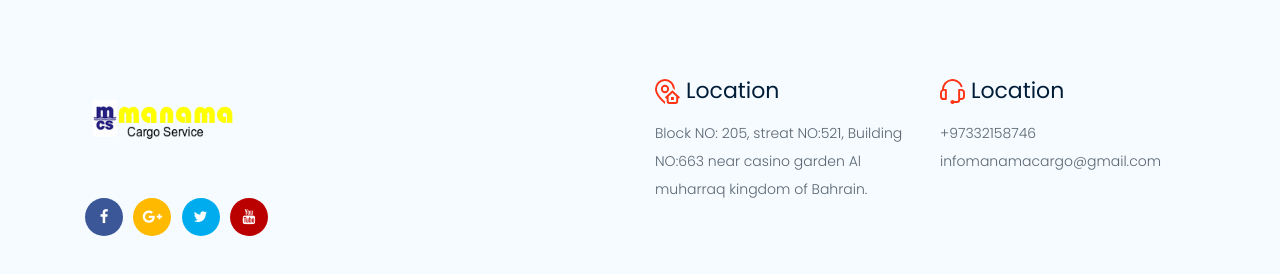
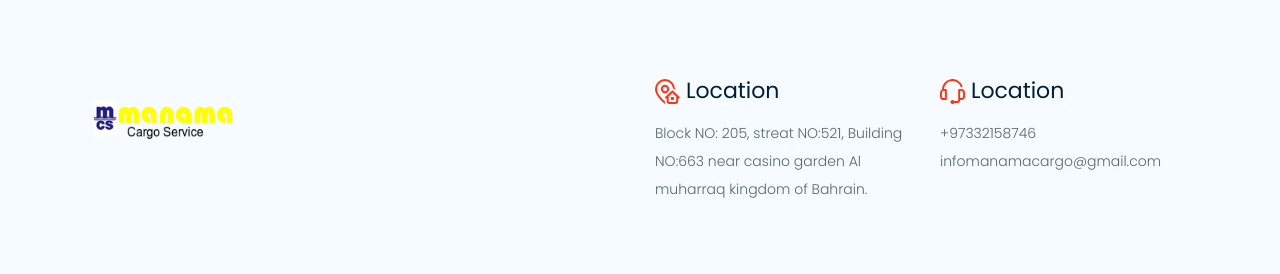
Before and after one commit to Mashhoodck/manama_cargo, a plain HTML site: page service.html in a window 1280 px wide. Shown: the part 2878-3152 px from the top of the page. Drawn offline with nearby package versions, Linux system fonts and the light colour scheme.

Commit message:
firstcommit

```diff
--- a/service.html
+++ b/service.html
@@ -396,6 +396,7 @@
                                             <option value="GCC">GCC</option>
                                             <option value="Pakistan">Pakistan</option>
                                             <option value="China">China</option>
+                                            <option value="India">India</option>
                                         </select>
                                     </div>
                                 </div>
@@ -439,10 +440,7 @@
                             </a>
                         </div>
                         <ul>
-                            <li><a href="#"> <i class="fa fa-facebook"></i> </a></li>
-                            <li><a href="#"> <i class="fa fa-google-plus"></i> </a></li>
-                            <li><a href="#"> <i class="fa fa-twitter"></i> </a></li>
-                            <li><a href="#"> <i class="fa fa-youtube"></i> </a></li>
+
                         </ul>
                     </div>
                 </div>
```
